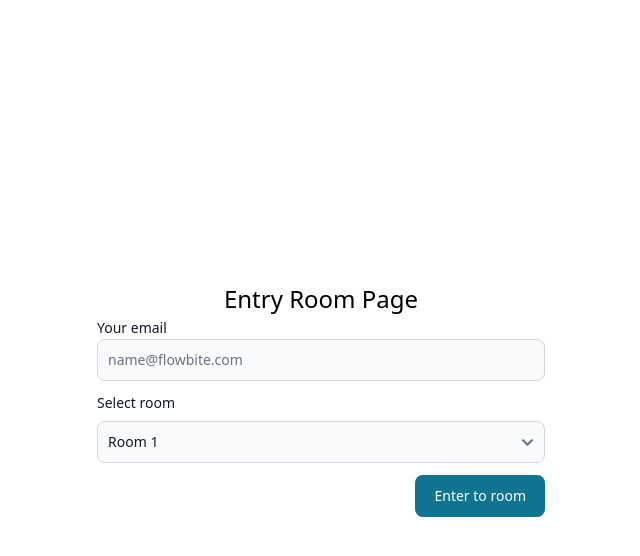
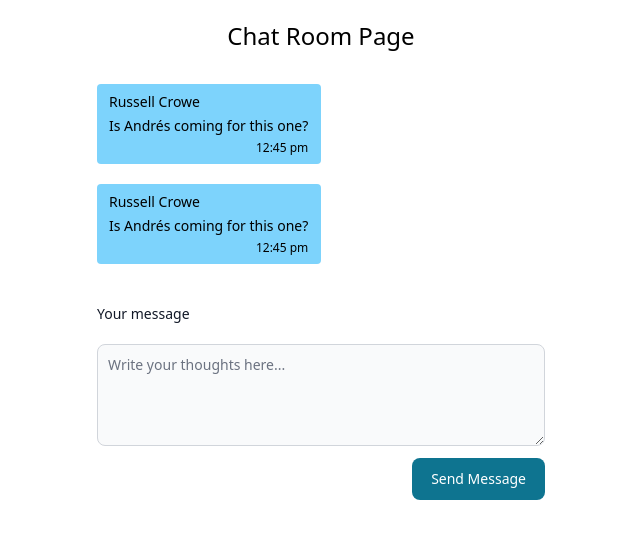
Before and after one commit to dcortesnet/Reactjs-nodejs-realtime-chat, a React (Vite) app in the folder frontend/: page /room in a window 1280 px wide. Shown: the top 556 px of the page, without its empty margins (319-959 px from the left). Built offline with nearby package versions, Linux system fonts and the light colour scheme; no server answers.

Commit message:
Socket context and add routes

```diff
--- a/frontend/package.json
+++ b/frontend/package.json
@@ -13,11 +13,13 @@
     "flowbite-react": "^0.6.0",
     "react": "^18.2.0",
     "react-dom": "^18.2.0",
+    "react-router-dom": "^6.15.0",
     "socket.io-client": "^4.7.2"
   },
   "devDependencies": {
     "@types/react": "^18.2.15",
     "@types/react-dom": "^18.2.7",
+    "@types/react-router-dom": "^5.3.3",
     "@typescript-eslint/eslint-plugin": "^6.0.0",
     "@typescript-eslint/parser": "^6.0.0",
     "@vitejs/plugin-react": "^4.0.3",
--- a/frontend/src/App.tsx
+++ b/frontend/src/App.tsx
@@ -1,11 +1,20 @@
+import { BrowserRouter, Route, Routes } from 'react-router-dom';
 import { ChatRoomPage } from './pages/ChatRoomPage';
 import { EntryRoomPage } from './pages/EntryRoomPage';
+import { NotFoundPage } from './pages/NotFoundPage';
+import { SocketProvider } from './contexts/SocketContext';
 
 function App() {
   return (
-    <div className="h-screen">
-      <EntryRoomPage />
-    </div>
+    <SocketProvider>
+      <BrowserRouter>
+        <Routes>
+          <Route path="" element={<EntryRoomPage />} />
+          <Route path="/room" element={<ChatRoomPage />} />
+          <Route path="*" element={<NotFoundPage />} />
+        </Routes>
+      </BrowserRouter>
+    </SocketProvider>
   );
 }
 
--- a/frontend/src/components/EntryRoomForm.tsx
+++ b/frontend/src/components/EntryRoomForm.tsx
@@ -1,11 +1,23 @@
 import { Button, Label, TextInput } from 'flowbite-react';
-import { useState } from 'react';
+import { FormEvent, useState } from 'react';
+import { useNavigate } from 'react-router-dom';
+import { useSocket } from '../contexts/SocketContext';
 
 export function EntryRoomForm() {
+  const socket = useSocket();
   const [email, setEmail] = useState('');
   const [room, setRoom] = useState('room1');
+  const navigate = useNavigate();
 
-  const handleSubmit = () => {};
+  const handleSubmit = (e: FormEvent<HTMLFormElement>) => {
+    e.preventDefault();
+    socket?.emit('join', {
+      room: room,
+      email: email,
+    });
+    navigate('room');
+    return;
+  };
 
   return (
     <form
@@ -37,9 +49,7 @@ export function EntryRoomForm() {
           value={room}
           onChange={(e) => setRoom(e.target.value)}
         >
-          <option value="room1" selected>
-            Room 1
-          </option>
+          <option value="room1">Room 1</option>
           <option value="room2">Room 2</option>
           <option value="room3">Room 3</option>
         </select>
--- /dev/null
+++ b/frontend/src/contexts/SocketContext.tsx
@@ -0,0 +1,40 @@
+import {
+  ReactNode,
+  createContext,
+  useContext,
+  useEffect,
+  useState,
+} from 'react';
+import { Socket, io } from 'socket.io-client';
+
+const SocketContext = createContext<Socket | null>(null);
+
+export function useSocket() {
+  return useContext(SocketContext);
+}
+
+interface Props {
+  children: ReactNode;
+}
+
+export function SocketProvider({ children }: Props) {
+  const [socket, setSocket] = useState<Socket | null>(null);
+
+  useEffect(() => {
+    const socket = io('http://localhost:3000');
+
+    socket.on('connect', () => {
+      console.log('Client connected to server socket');
+    });
+
+    setSocket(socket);
+
+    return () => {
+      socket.disconnect();
+    };
+  }, []);
+
+  return (
+    <SocketContext.Provider value={socket}>{children}</SocketContext.Provider>
+  );
+}
--- a/frontend/src/hooks/useSocket.tsx
+++ /dev/null
@@ -1,22 +0,0 @@
-import { useEffect, useState } from 'react';
-import io, { Socket } from 'socket.io-client';
-
-export function useSocket() {
-  const [socket, setSocket] = useState<Socket | null>(null);
-
-  useEffect(() => {
-    const newSocket = io('http://localhost:3000');
-
-    newSocket.on('connect', () => {
-      console.log('Client connected to server socket');
-    });
-
-    setSocket(newSocket);
-
-    return () => {
-      newSocket.disconnect();
-    };
-  }, []);
-
-  return socket;
-}
--- a/frontend/src/pages/EntryRoomPage.tsx
+++ b/frontend/src/pages/EntryRoomPage.tsx
@@ -3,7 +3,7 @@ import { Title } from '../components/Title';
 
 export function EntryRoomPage() {
   return (
-    <div className="h-full flex flex-col justify-center items-center p-5">
+    <div className="h-screen h-full flex flex-col justify-center items-center p-5">
       <Title title="Entry Room Page" />
       <EntryRoomForm />
     </div>
--- /dev/null
+++ b/frontend/src/pages/NotFoundPage.tsx
@@ -0,0 +1,3 @@
+export function NotFoundPage() {
+  return <h1>not found</h1>;
+}
```
Also changed, not shown: 2 other files (tests, documents, lock files or other folders).
